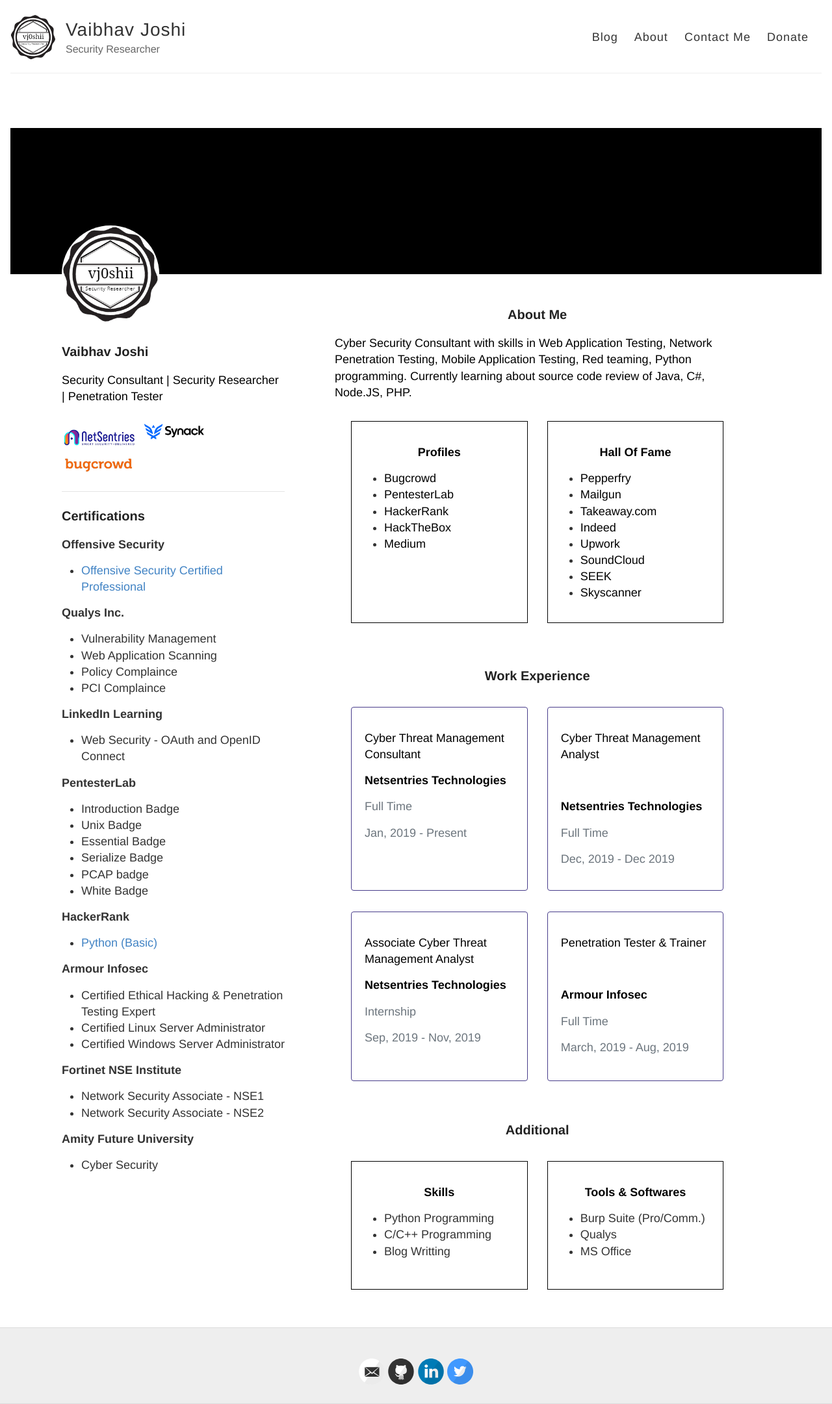
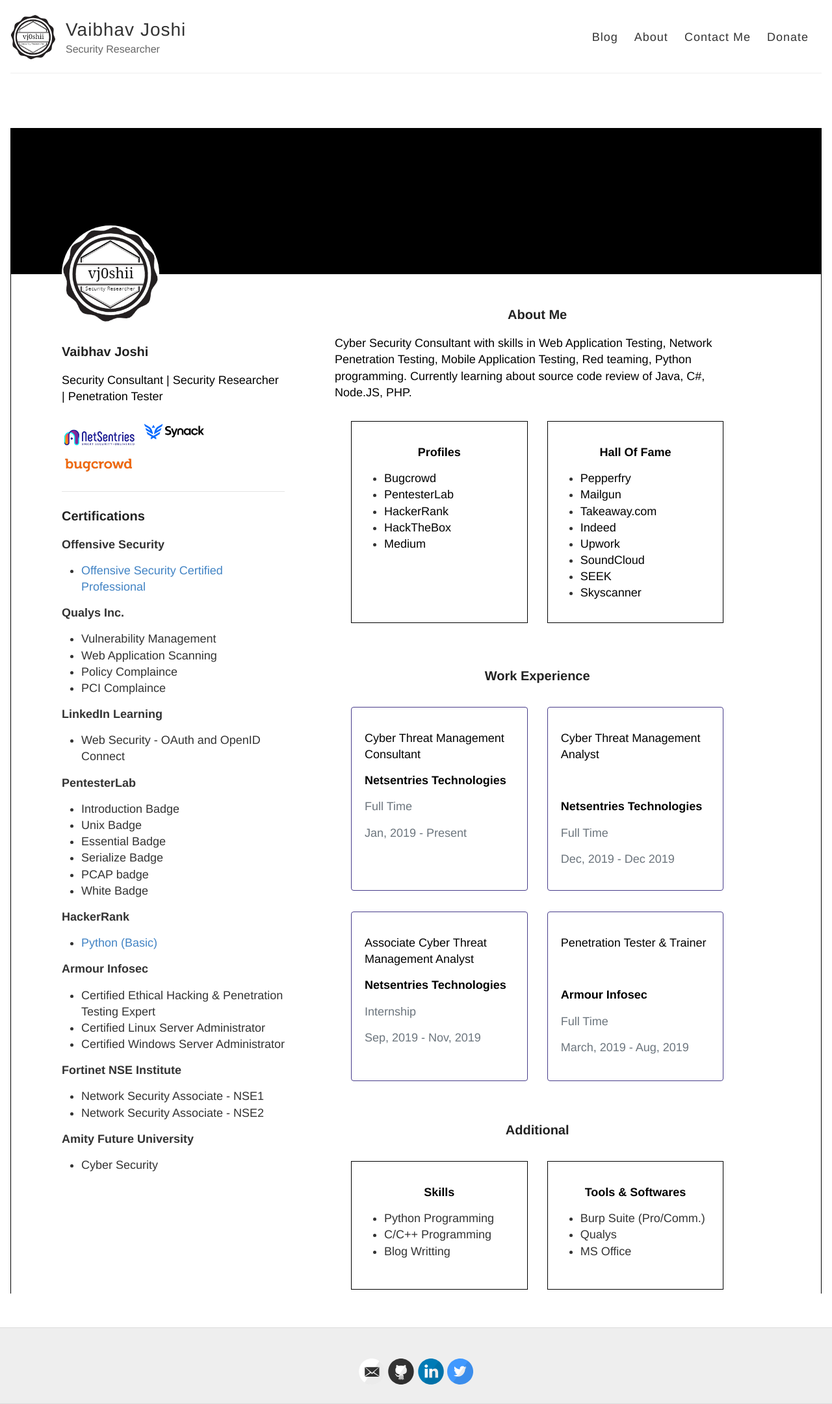
Before and after one commit to vj0shii/vj0shii.github.io, a Jekyll site: the page built from about.html, in a window 1280 px wide. Shown: the whole page at 65% size. Built offline with Jekyll 4.4.1, drawn with Linux system fonts in a browser that asks for light colours.

Commit message:
Edited CSS

```diff
--- a/_layouts/about.html
+++ b/_layouts/about.html
@@ -4,7 +4,8 @@
 permalink: /about/
 published: true
 ---
-    <section class='banner container-fluid'>
+<div id="container-x">
+  <section class='banner container-fluid'>
     </section>
     <div id='main' class="container">
       <div class="row justify-content-between">
@@ -262,3 +263,4 @@
           </div>
       </div>
     </div>
+</div>
--- a/assets/css/mentor.css
+++ b/assets/css/mentor.css
@@ -82,4 +82,9 @@
   border: 1px solid #483D8B;
 }
 
+#container-x {
+  margin-top: -50;
+  border-right: 1px solid black;
+  border-left: 1px solid black;
+}
 /*# sourceMappingURL=mentor.css.map */
```
